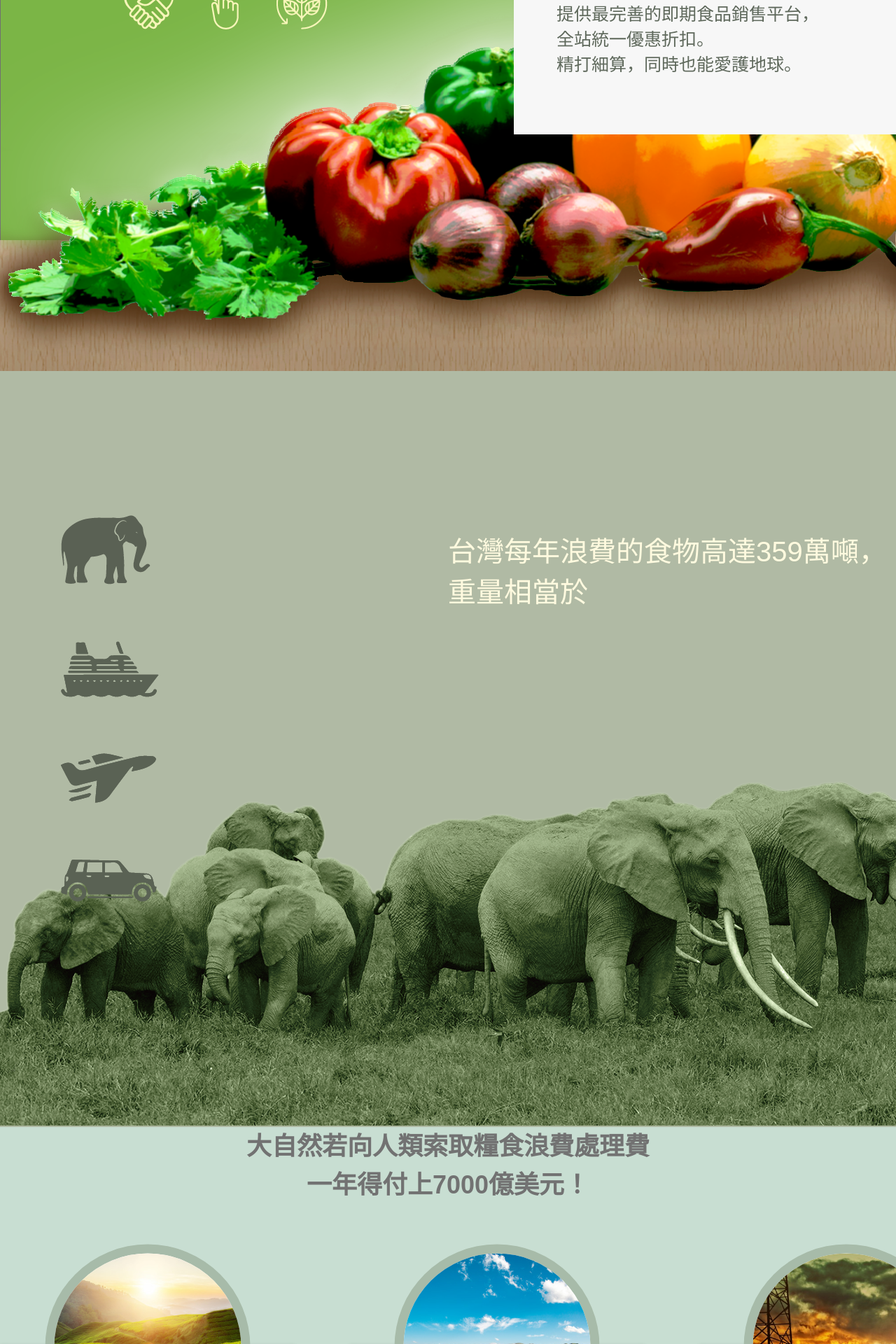
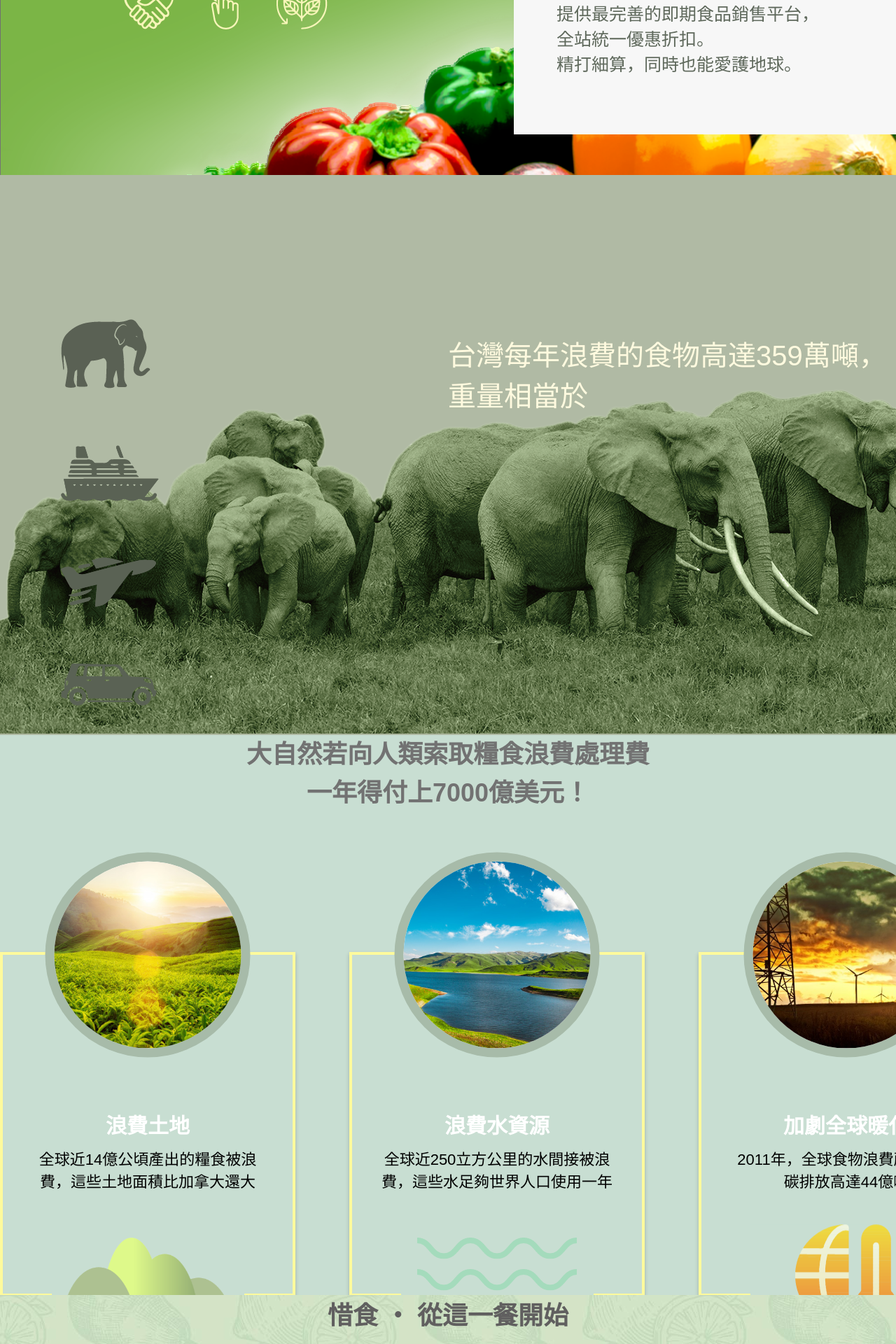
Before and after one commit to henry4968/lovefood, a PHP site: page / in a window 1280 px wide; the page is wider, and only the part inside the window is pictured. Shown: the part 550-2470 px from the top of that part at 70% size. Run offline with PHP 8.4, Linux system fonts and the light colour scheme; some libraries are stand-ins or nearby versions.

Commit message:
2011150201update

```diff
--- a/css/index.css
+++ b/css/index.css
@@ -77,8 +77,8 @@
 
 #chapter01, #chapter02, #chapter03,
 #chapter04, #chapter05, #chapter06 {
-  height: 1080px;
-  overflow: hidden;
+  height: 100vh;
+  border: 10px splid red;
 }
 
 #chapter01 {
--- a/index.html
+++ b/index.html
@@ -9,8 +9,8 @@
     <link rel="stylesheet" href="./css/index.css">
     <!-- 全屏滾動套件css -->
     <link rel="stylesheet" href="./node_modules/fullpage.js/dist/fullpage.css">
+    <script src="./node_modules/vue/dist/vue.js"></script>
     <script src="./node_modules/jquery/dist/jquery.js"></script>
-    <script src="./node_modules/vue/dist/vue.js"></script>
     <!-- 全屏滾動套件js -->
     <script src="./node_modules/fullpage.js/dist/fullpage.js"></script>
     <script src="./node_modules/fullpage.js/vendors/easings.min.js"></script>
@@ -88,7 +88,7 @@
         <!-- 第一章：「組織訴求」結束 -->
 
         <!-- 第二章：「浪費換算」開始 -->
-        <article id="chapter02" class="section">
+        <article id="chapter02" class="section fp-auto-height-responsive">
             <div id="conversionUnitIconBlock">
                 <a href="#0">
                     <img src="./img/22/index/ch02_icon_elephant_dark.png">
@@ -110,7 +110,7 @@
         <!-- 第二章：「浪費換算」結束 -->
 
         <!-- 第三章：「浪費影響」開始 -->
-        <article id="chapter03" class="section">
+        <article id="chapter03" class="section fp-auto-height-responsive">
             <div id="ch03MainSolgan">
                 大自然若向人類索取糧食浪費處理費<br>
                 一年得付上7000億美元！
--- a/scss/page/index/index.scss
+++ b/scss/page/index/index.scss
@@ -58,9 +58,16 @@
 
 #chapter01, #chapter02, #chapter03,
 #chapter04, #chapter05, #chapter06{
-    height: 1080px;
-    overflow: hidden;
+    height: 100vh;
+    // overflow: hidden;
+    border: 10px splid red;
+    margin: ;
 }
+
+// #chapter03,#chapter04, #chapter05,
+// #chapter06{
+//     padding: 185px 0px 0px 0px;
+// }
 
 #chapter01{
     position: relative;
```
Also changed, not shown: 1 other file.
